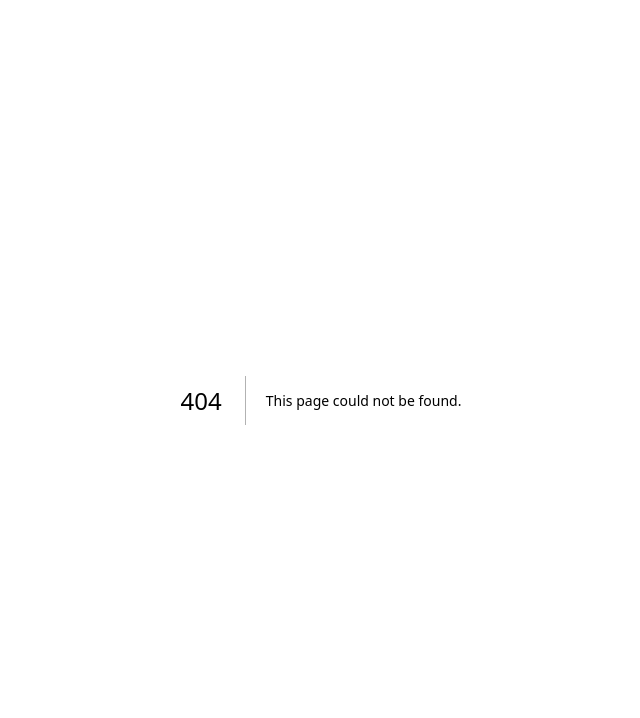
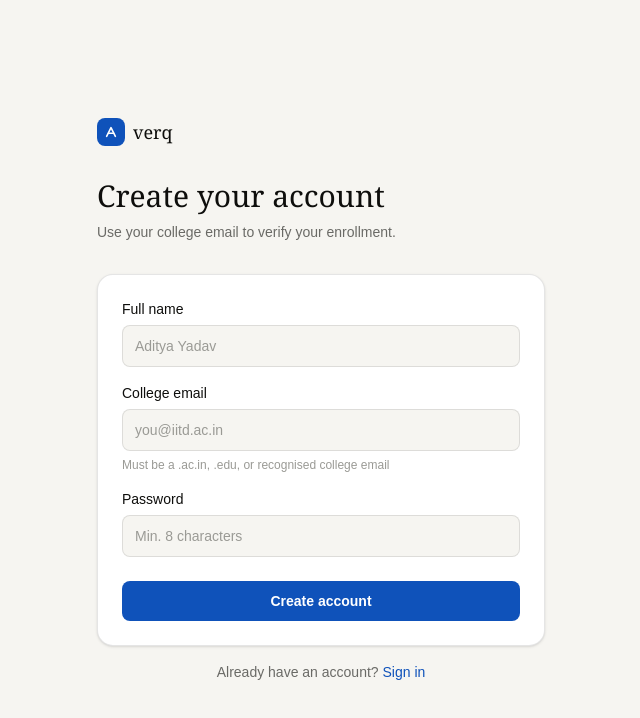
Before and after one commit to aditya1yadav2502-tech/Verq, a Next.js app: page /signup in a window 1280 px wide. Before the commit this address had no page. Shown: the top 718 px of the page, without its empty margins (319-959 px from the left). Built offline with nearby package versions, Linux system fonts and the light colour scheme; no server answers.

Commit message:
day 2 - student profile page live

```diff
--- a/package.json
+++ b/package.json
@@ -9,6 +9,8 @@
     "lint": "eslint"
   },
   "dependencies": {
+    "@supabase/ssr": "^0.9.0",
+    "@supabase/supabase-js": "^2.99.2",
     "next": "16.1.6",
     "react": "19.2.3",
     "react-dom": "19.2.3"
--- /dev/null
+++ b/src/app/s/[username]/page.tsx
@@ -0,0 +1,107 @@
+import { supabase } from "@/lib/supabase"
+
+interface PageProps {
+  params: { username: string }
+}
+
+export default async function StudentProfile({ params }: PageProps) {
+  const { data: students } = await supabase
+    .from("students")
+    .select("name, email, college")
+
+  const name = decodeURIComponent(params.username).trim()
+  const student = students?.find(s =>
+    s.name?.trim().toLowerCase() === name.toLowerCase()
+  ) || students?.[0]
+
+  if (!student) {
+    return (
+      <main className="min-h-screen bg-[#F6F5F1] flex items-center justify-center">
+        <div className="text-center">
+          <p className="font-serif text-2xl text-[#0E0E0C] mb-2">Student not found</p>
+          <p className="text-sm text-[#6A6A66]">This profile does not exist yet.</p>
+        </div>
+      </main>
+    )
+  }
+
+  return (
+    <main className="min-h-screen bg-[#F6F5F1]">
+      <nav className="flex items-center justify-between px-8 h-14 bg-[#F6F5F1]/90 backdrop-blur-sm border-b border-black/10">
+        <div className="flex items-center gap-2">
+          <div className="w-7 h-7 bg-[#0F52BA] rounded-lg flex items-center justify-center">
+            <svg width="14" height="14" viewBox="0 0 16 16" fill="none">
+              <path d="M3 13L8 3L13 13" stroke="white" strokeWidth="1.8" strokeLinecap="round" strokeLinejoin="round"/>
+              <path d="M5 9.5H11" stroke="white" strokeWidth="1.8" strokeLinecap="round"/>
+            </svg>
+          </div>
+          <span className="font-serif text-lg font-medium text-[#0E0E0C]">verq</span>
+        </div>
+      </nav>
+
+      <div className="max-w-2xl mx-auto px-6 py-12">
+        <div className="bg-white border border-black/10 rounded-2xl p-8 shadow-sm mb-6">
+          <div className="flex items-start justify-between mb-6">
+            <div className="flex items-center gap-4">
+              <div className="w-16 h-16 bg-[#E8EFFE] rounded-full flex items-center justify-center">
+                <span className="font-serif text-2xl text-[#0F52BA] font-medium">
+                  {student.name?.charAt(0).toUpperCase()}
+                </span>
+              </div>
+              <div>
+                <h1 className="font-serif text-2xl text-[#0E0E0C] mb-1">
+                  {student.name}
+                </h1>
+                <p className="text-sm text-[#6A6A66]">
+                  {student.college || "College not set"}
+                </p>
+              </div>
+            </div>
+            <div className="text-right">
+              <div className="font-serif text-4xl text-[#0E0E0C] leading-none mb-1">--</div>
+              <div className="text-xs text-[#9A9A95] font-mono">Verq Score</div>
+              <div className="text-xs bg-[#E4F4EE] text-[#0A7250] px-2 py-0.5 rounded-full font-mono mt-1">
+                Pending verification
+              </div>
+            </div>
+          </div>
+
+          <div className="border-t border-black/06 pt-6">
+            <p className="text-xs font-mono text-[#9A9A95] uppercase tracking-wider mb-3">
+              Details
+            </p>
+            <div className="grid grid-cols-2 gap-4">
+              <div>
+                <p className="text-xs text-[#9A9A95] mb-1">Email</p>
+                <p className="text-sm text-[#0E0E0C]">{student.email}</p>
+              </div>
+              <div>
+                <p className="text-xs text-[#9A9A95] mb-1">College</p>
+                <p className="text-sm text-[#0E0E0C]">{student.college || "Not set"}</p>
+              </div>
+            </div>
+          </div>
+        </div>
+
+        <div className="bg-white border border-black/10 rounded-2xl p-6 shadow-sm">
+          <p className="text-xs font-mono text-[#9A9A95] uppercase tracking-wider mb-4">
+            Verq Score Breakdown
+          </p>
+          {["Code quality", "Project complexity", "Commit consistency", "Documentation", "Deployment"].map((dim) => (
+            <div key={dim} className="flex items-center gap-3 mb-3">
+              <span className="text-sm text-[#6A6A66] w-40">{dim}</span>
+              <div className="flex-1 h-1.5 bg-[#E2E1DC] rounded-full">
+                <div className="h-1.5 bg-[#E2E1DC] rounded-full w-0"></div>
+              </div>
+              <span className="text-xs font-mono text-[#9A9A95]">--</span>
+            </div>
+          ))}
+          <p className="text-xs text-[#9A9A95] mt-4">
+            Score will appear after GitHub verification is complete.
+          </p>
+        </div>
+
+      </div>
+    </main>
+  )
+}
--- /dev/null
+++ b/src/app/signup/page.tsx
@@ -0,0 +1,128 @@
+"use client"
+
+import { useState } from "react"
+import { supabase } from "@/lib/supabase"
+
+export default function SignupPage() {
+  const [name, setName] = useState("")
+  const [email, setEmail] = useState("")
+  const [password, setPassword] = useState("")
+  const [loading, setLoading] = useState(false)
+  const [message, setMessage] = useState("")
+
+  async function handleSignup() {
+    setLoading(true)
+    setMessage("")
+
+    const { error } = await supabase.auth.signUp({
+      email,
+      password,
+      options: {
+        data: { name }
+      }
+    })
+
+    if (error) {
+      setMessage(error.message)
+      setLoading(false)
+      return
+    }
+
+    await supabase.from("students").insert({ name, email })
+
+    setMessage("Check your email for a verification link!")
+    setLoading(false)
+  }
+
+  return (
+    <main className="min-h-screen bg-[#F6F5F1] flex flex-col items-center justify-center px-6">
+      <div className="w-full max-w-md">
+
+        <div className="flex items-center gap-2 mb-8">
+          <div className="w-7 h-7 bg-[#0F52BA] rounded-lg flex items-center justify-center">
+            <svg width="14" height="14" viewBox="0 0 16 16" fill="none">
+              <path d="M3 13L8 3L13 13" stroke="white" strokeWidth="1.8" strokeLinecap="round" strokeLinejoin="round"/>
+              <path d="M5 9.5H11" stroke="white" strokeWidth="1.8" strokeLinecap="round"/>
+            </svg>
+          </div>
+          <span className="font-serif text-lg font-medium text-[#0E0E0C]">verq</span>
+        </div>
+
+        <h1 className="font-serif text-3xl text-[#0E0E0C] mb-2">
+          Create your account
+        </h1>
+        <p className="text-sm text-[#6A6A66] mb-8">
+          Use your college email to verify your enrollment.
+        </p>
+
+        <div className="bg-white border border-black/10 rounded-2xl p-6 shadow-sm">
+
+          <div className="mb-4">
+            <label className="block text-sm font-medium text-[#0E0E0C] mb-1.5">
+              Full name
+            </label>
+            <input
+              type="text"
+              placeholder="Aditya Yadav"
+              value={name}
+              onChange={(e) => setName(e.target.value)}
+              className="w-full bg-[#F6F5F1] border border-black/10 rounded-lg px-3 py-2.5 text-sm text-[#0E0E0C] placeholder:text-[#9A9A95] outline-none focus:border-[#0F52BA] transition-colors"
+            />
+          </div>
+
+          <div className="mb-4">
+            <label className="block text-sm font-medium text-[#0E0E0C] mb-1.5">
+              College email
+            </label>
+            <input
+              type="email"
+              placeholder="you@iitd.ac.in"
+              value={email}
+              onChange={(e) => setEmail(e.target.value)}
+              className="w-full bg-[#F6F5F1] border border-black/10 rounded-lg px-3 py-2.5 text-sm text-[#0E0E0C] placeholder:text-[#9A9A95] outline-none focus:border-[#0F52BA] transition-colors"
+            />
+            <p className="text-xs text-[#9A9A95] mt-1.5">
+              Must be a .ac.in, .edu, or recognised college email
+            </p>
+          </div>
+
+          <div className="mb-6">
+            <label className="block text-sm font-medium text-[#0E0E0C] mb-1.5">
+              Password
+            </label>
+            <input
+              type="password"
+              placeholder="Min. 8 characters"
+              value={password}
+              onChange={(e) => setPassword(e.target.value)}
+              className="w-full bg-[#F6F5F1] border border-black/10 rounded-lg px-3 py-2.5 text-sm text-[#0E0E0C] placeholder:text-[#9A9A95] outline-none focus:border-[#0F52BA] transition-colors"
+            />
+          </div>
+
+          {message && (
+            <div className="mb-4 p-3 bg-[#E4F4EE] border border-[#9FE1CB] rounded-lg text-sm text-[#085041]">
+              {message}
+            </div>
+          )}
+
+          <button
+            onClick={handleSignup}
+            disabled={loading}
+            className="w-full bg-[#0F52BA] text-white text-sm font-semibold py-2.5 rounded-lg hover:bg-[#0a45a0] transition-colors disabled:opacity-50"
+          >
+            {loading ? "Creating account..." : "Create account"}
+          </button>
+
+        </div>
+
+        <p className="text-center text-sm text-[#6A6A66] mt-4">
+          Already have an account?{" "}
+          <span className="text-[#0F52BA] font-medium cursor-pointer hover:underline">
+            Sign in
+          </span>
+        </p>
+
+      </div>
+    </main>
+  )
+}
--- /dev/null
+++ b/src/lib/supabase.ts
@@ -0,0 +1,6 @@
+import { createClient } from "@supabase/supabase-js"
+
+const supabaseUrl = process.env.NEXT_PUBLIC_SUPABASE_URL!
+const supabaseAnonKey = process.env.NEXT_PUBLIC_SUPABASE_ANON_KEY!
+
+export const supabase = createClient(supabaseUrl, supabaseAnonKey)
```
Also changed, not shown: src/app/Readme.md (added), 1 other file (tests, documents, lock files or other folders).
